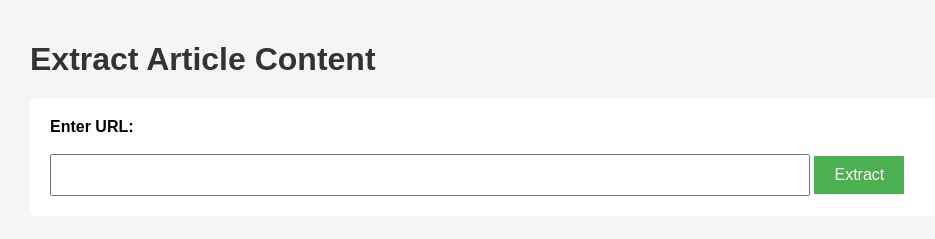
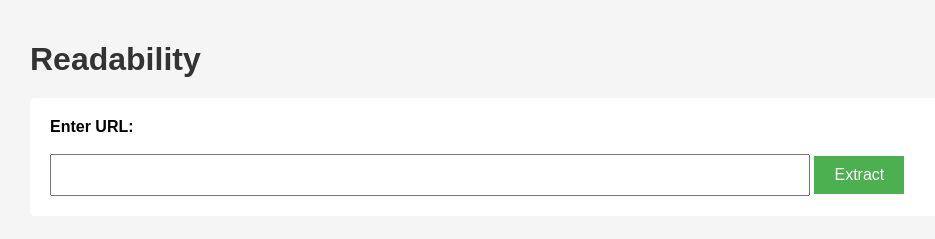
Before and after one commit to abcdlsj/share, a plain HTML site: page go/readability/index.html in a window 1280 px wide. Shown: the whole page, without its empty margins (130-1065 px from the left). Drawn offline with Linux system fonts and the light colour scheme.

Commit message:
readaby: update html

```diff
--- a/go/readability/index.html
+++ b/go/readability/index.html
@@ -1,7 +1,7 @@
 <!DOCTYPE html>
 <html>
 <head>
-	<title>Extract Article Content</title>
+	<title>abcdlsj/Readability</title>
 	<style>
 		body {
 			font-family: Arial, sans-serif;
@@ -47,7 +47,7 @@
 	</style>
 </head>
 <body>
-	<h1>Extract Article Content</h1>
+	<h1>Readability</h1>
 	<form action="/read" method="post">
 		<label for="url">Enter URL:</label>
 		<input type="text" id="url" name="url">
```
